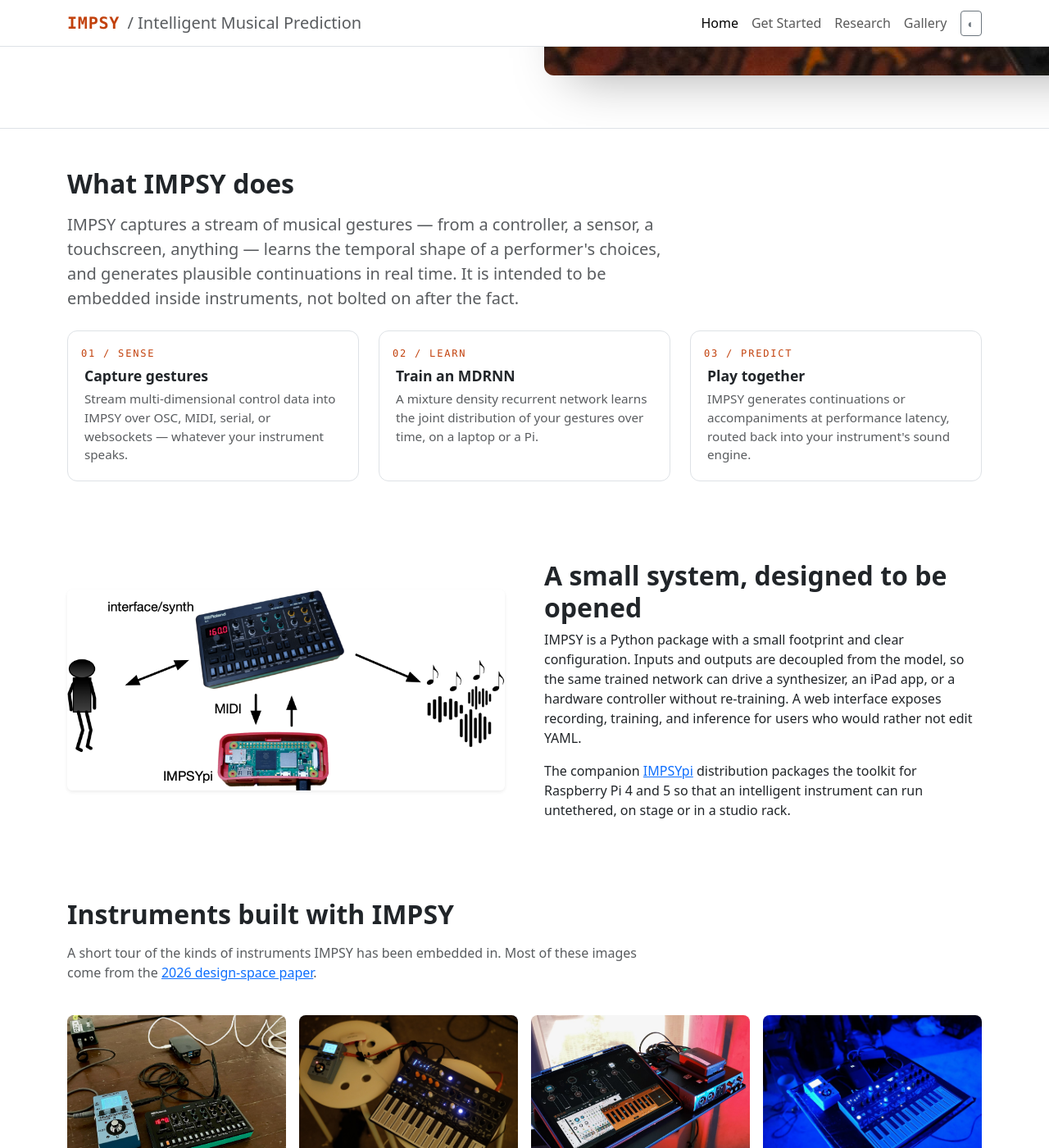
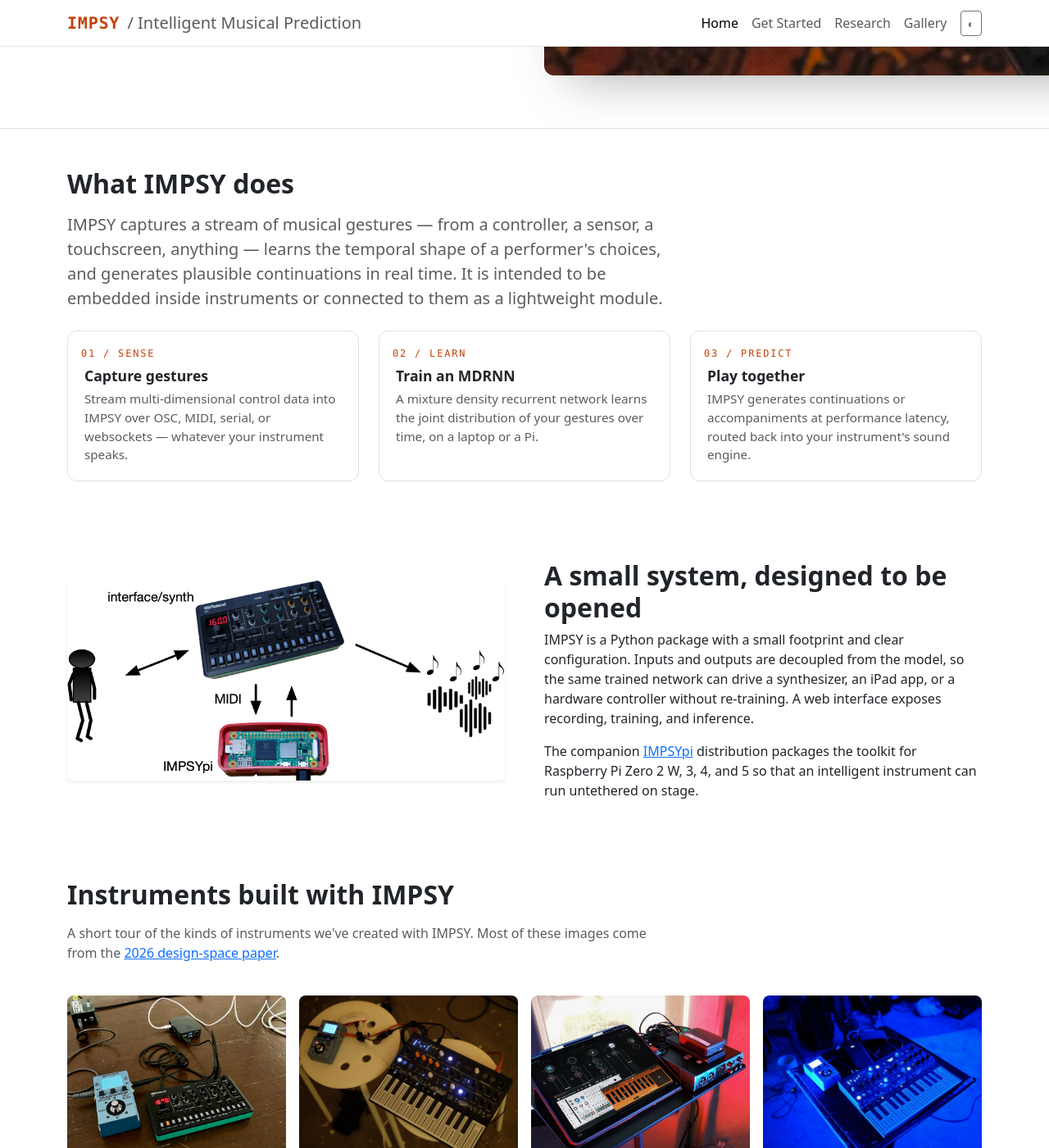
Before and after one commit to cpmpercussion/impsy-homepage, a Jekyll site: the page built from index.md, in a window 1280 px wide and 1400 px high, scrolled down 1379 px. Shown: the whole window at 82% size. Built offline with Jekyll 4.4.1, drawn with Linux system fonts in a browser that asks for light colours; some of the changed text lies outside the part shown.

Commit message:
clean up prose

```diff
--- a/index.md
+++ b/index.md
@@ -40,7 +40,7 @@ image: /assets/img/impsy-s1-soundout.jpg
       <p class="lead text-body-secondary mb-0">
         IMPSY captures a stream of musical gestures — from a controller, a sensor, a touchscreen, anything —
         learns the temporal shape of a performer's choices, and generates plausible continuations in real time.
-        It is intended to be embedded inside instruments, not bolted on after the fact.
+        It is intended to be embedded inside instruments or connected to them as a lightweight module.
       </p>
     </div>
   </div>
@@ -82,12 +82,10 @@ image: /assets/img/impsy-s1-soundout.jpg
       <p>
         IMPSY is a Python package with a small footprint and clear configuration. Inputs and outputs are decoupled
         from the model, so the same trained network can drive a synthesizer, an iPad app, or a hardware controller
-        without re-training. A web interface exposes recording, training, and inference for users who would rather
-        not edit YAML.
+        without re-training. A web interface exposes recording, training, and inference.
       </p>
       <p class="mb-0">
-        The companion <a href="{{ site.links.pi }}">IMPSYpi</a> distribution packages the toolkit for Raspberry Pi 4
-        and 5 so that an intelligent instrument can run untethered, on stage or in a studio rack.
+        The companion <a href="{{ site.links.pi }}">IMPSYpi</a> distribution packages the toolkit for Raspberry Pi Zero 2 W, 3, 4, and 5 so that an intelligent instrument can run untethered on stage.
       </p>
     </div>
   </div>
@@ -98,7 +96,7 @@ image: /assets/img/impsy-s1-soundout.jpg
     <div class="col-lg-8">
       <h2 class="fw-semibold mb-3">Instruments built with IMPSY</h2>
       <p class="text-body-secondary">
-        A short tour of the kinds of instruments IMPSY has been embedded in.
+        A short tour of the kinds of instruments we've created with IMPSY.
         Most of these images come from the <a href="https://github.com/cpmpercussion/impsypi-opening-design-space-paper">2026 design-space paper</a>.
       </p>
     </div>
```
Also changed, not shown: other parts of index.md (+1 -1 lines).
